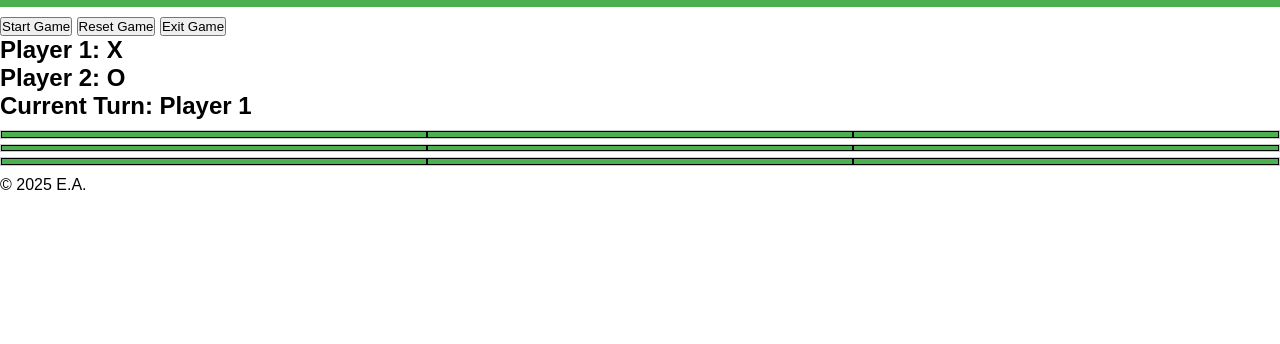
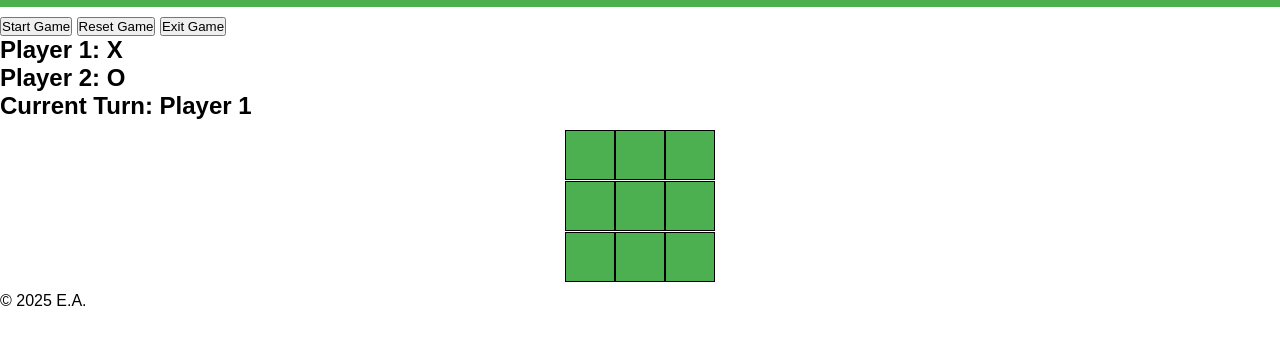
Before and after one commit to earnestabromjr/TOP-Tic-Tac-Toe, a plain HTML site: page index.html in a window 1280 px wide. Shown: the part 50-394 px from the top of the page. Drawn offline with Linux system fonts and the light colour scheme.

Commit message:
Changed CSS to make game more of a cube shape

```diff
--- a/styles.css
+++ b/styles.css
@@ -20,19 +20,19 @@
 
 .gameboard {
     display: grid;
-    grid-template-rows: repeat(3, 1fr);
-    gap: 5px;
+    grid-template-rows: repeat(3, minmax(50px, 1fr));
+    gap: 1px;
+    justify-items: center;
 }
 
 div .game-row {
     display: grid;
-    grid-template-columns: repeat(3, 1fr);
-    border: 1px solid #ccc;
-    background-color: #f9f9f9;
+    grid-template-columns: repeat(3, 50px);
 }
 
 .game-cell {
     text-align: center;
+    align-content: center;
     background-color: #4CAF50;
     border: 1px solid black
 }
```
